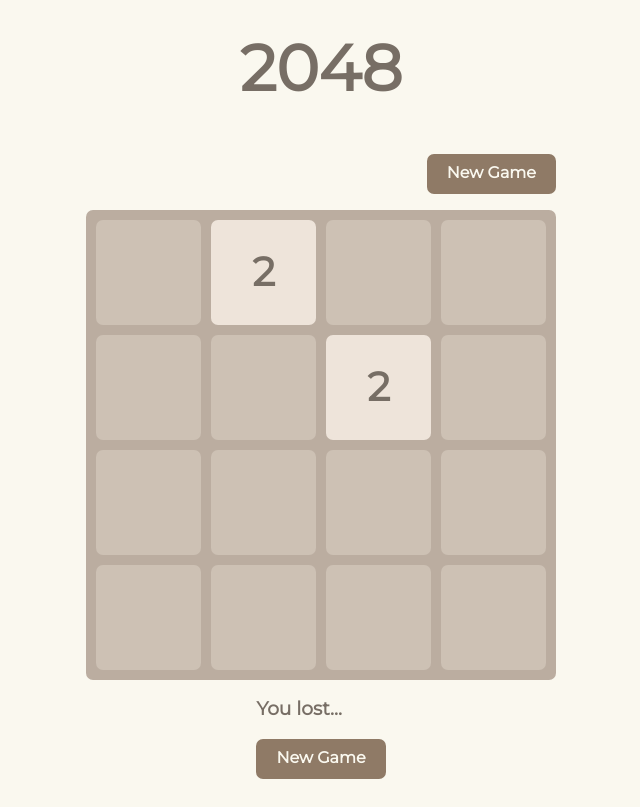
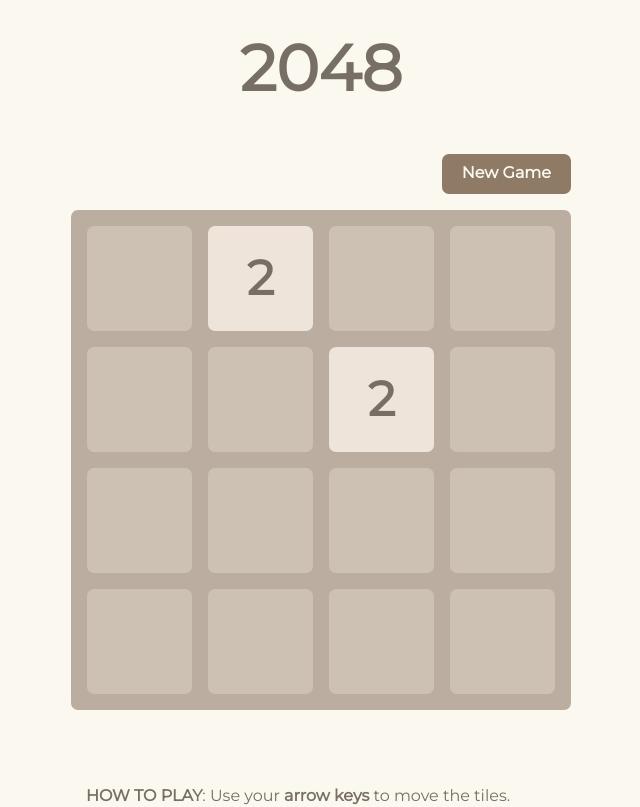
Before and after one commit to zronev/2048-clone, a React (Create React App) app: page / in a window 1280 px wide. Shown: the top 807 px of the page, without its empty margins (319-959 px from the left). Built offline with nearby package versions, Linux system fonts and the light colour scheme.

Commit message:
Changed styles

```diff
--- a/src/scss/blocks/_grid.scss
+++ b/src/scss/blocks/_grid.scss
@@ -2,12 +2,12 @@
   display: grid;
   grid-template-columns: repeat(4, auto);
   grid-template-rows: repeat(4, auto);
-  grid-gap: 10px;
+  grid-gap: 1rem;
 
   justify-content: center;
   align-items: center;
 
-  padding: 10px;
+  padding: 1rem;
   margin: 0 auto;
 
   background: $grid-background-color;
@@ -18,7 +18,7 @@
     justify-content: center;
     align-items: center;
 
-    font-size: 2.5em;
+    font-size: 3em;
     font-weight: bold;
 
     width: 6.5625rem;
--- /dev/null
+++ b/src/scss/blocks/_modal.scss
@@ -0,0 +1,21 @@
+.modal {
+  display: none;
+
+  position: fixed;
+  top: 32%;
+
+  padding: 1rem 2rem;
+  border-radius: $border-radius;
+
+  min-width: 250px;
+  min-height: 200px;
+
+  background: $main-background-color;
+
+  &--open {
+    display: flex;
+    flex-direction: column;
+    justify-content: center;
+    align-items: center;
+  }
+}
--- a/src/scss/style.scss
+++ b/src/scss/style.scss
@@ -6,6 +6,7 @@
 @import './blocks/game';
 @import './blocks/grid';
 @import './blocks/footer';
+@import './blocks/modal';
 
 @import './utility/button';
 @import './utility/bold';
```
